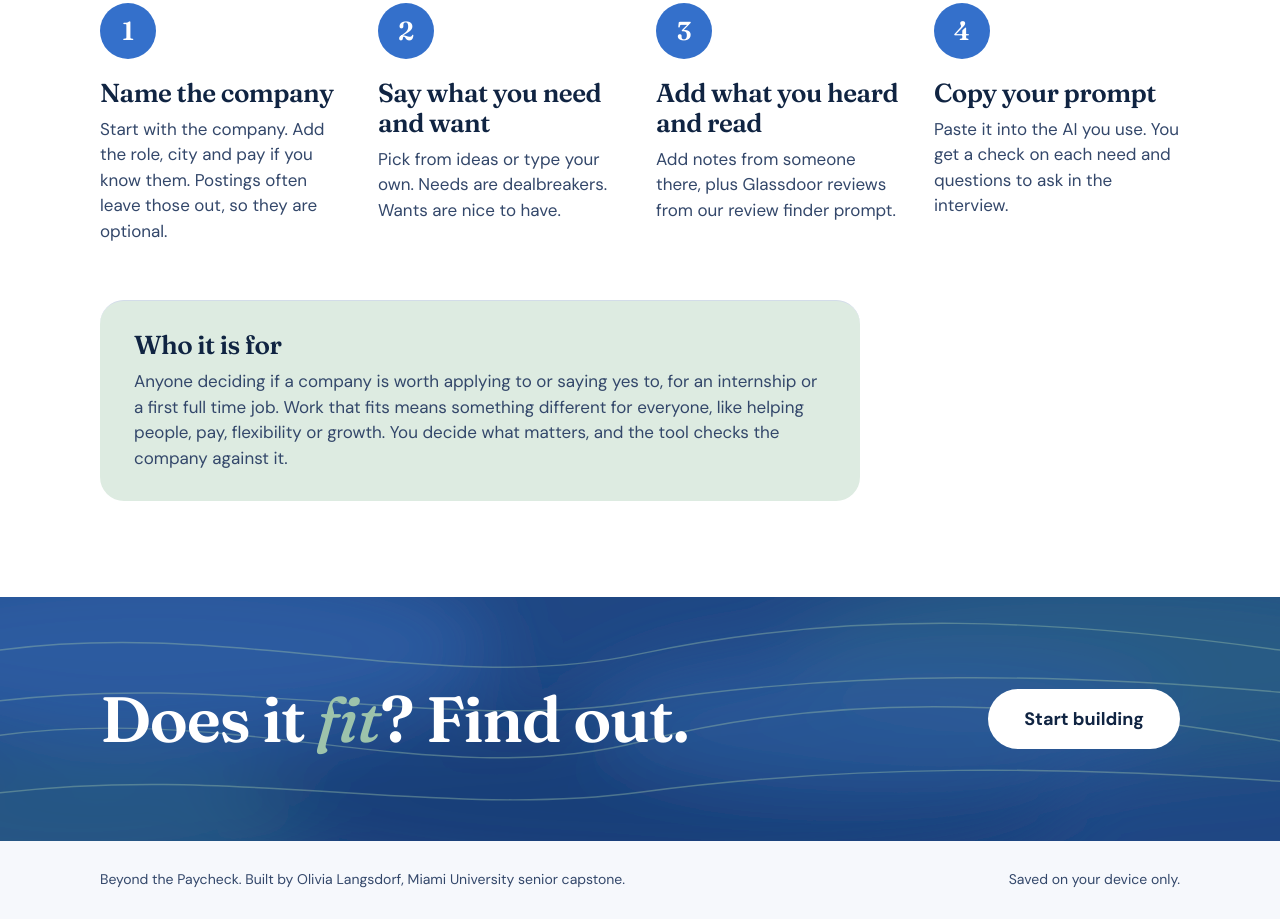
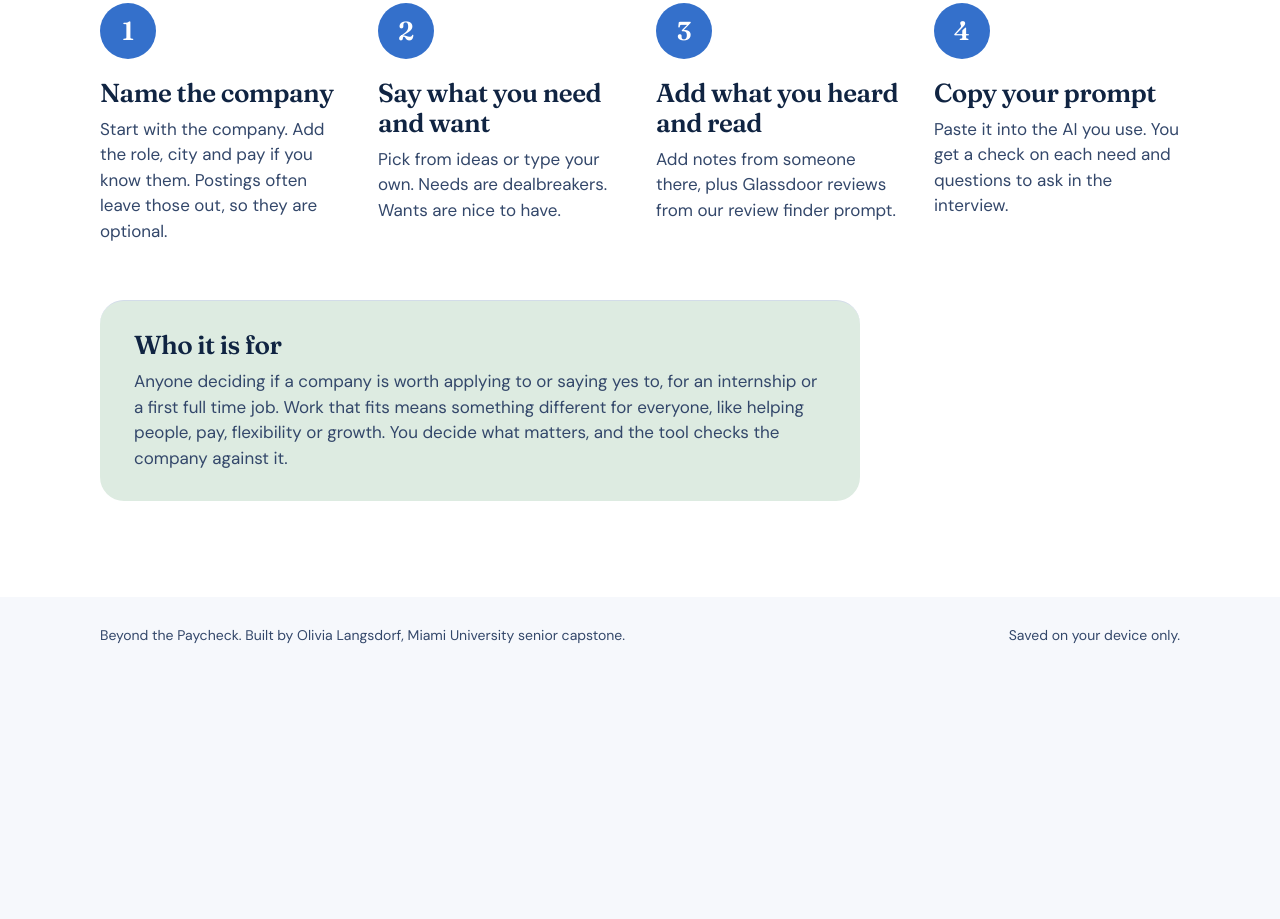
Before and after one commit to langsdok/prompt-builder, a plain HTML site: page index.html in a window 1280 px wide. Shown: the part 1671-2590 px from the top of the page. After the commit the page ends 2346 px from the top, so only its background shows below. Drawn offline with Linux system fonts and the light colour scheme.

Commit message:
Remove Does it fit band from home page
Co-Authored-By: Claude Sonnet 5.5 <noreply@anthropic.com>
Claude-Session: https://claude.ai/code/session_019u3UoNvS2iE2RLFRh4gfno

```diff
--- a/index.html
+++ b/index.html
@@ -468,7 +468,7 @@ body.ex .exwrap{gap:16px}
     <div><div class="num" aria-hidden="true">4</div><h3>Copy your prompt</h3><p>Paste it into the AI you use. You get a check on each need and questions to ask in the interview.</p></div>
   </div>
   <div class="who"><h3>Who it is for</h3><p>Anyone deciding if a company is worth applying to or saying yes to, for an internship or a first full time job. Work that fits means something different for everyone, like helping people, pay, flexibility or growth. You decide what matters, and the tool checks the company against it.</p></div></div></section>
-  <section class="band" aria-label="Start"><div class="wrap"><h2>Does it <em>fit</em>? Find out.</h2><a href="#builder" class="btn" data-act="start">Start building</a></div></section>
+
 </div>
 
 <!-- BUILDER -->
```
